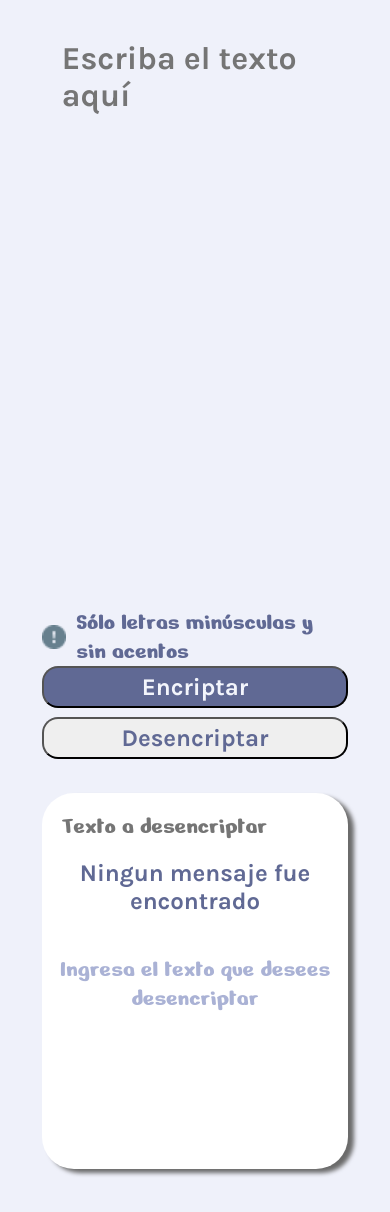
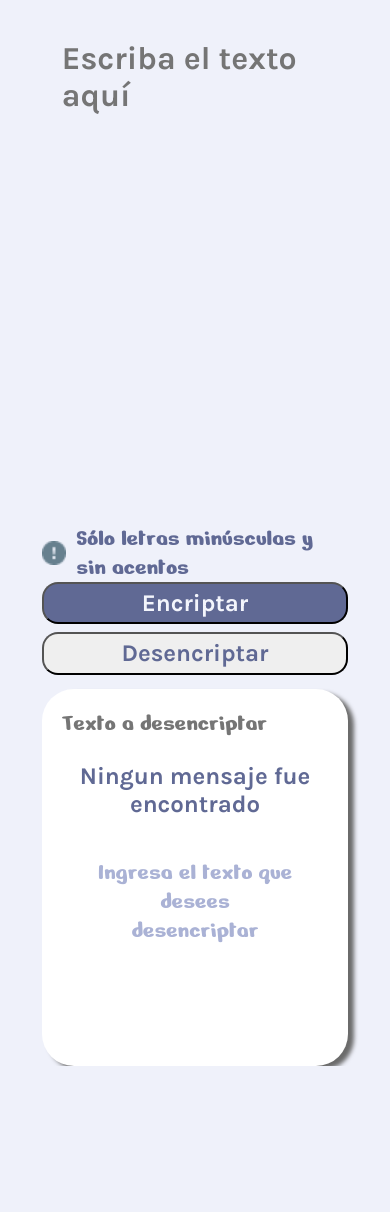
Before and after one commit to lalejosn/encriptador-de-texto, a plain HTML site: page index.html in a window 390 px wide. Shown: the part 106-1318 px from the top of the page. After the commit the page ends 1172 px from the top, so only its background shows below. Drawn offline with Linux system fonts and the light colour scheme.

Commit message:
Add files via upload

```diff
--- a/stylesheets/style.css
+++ b/stylesheets/style.css
@@ -21,6 +21,8 @@
     flex-direction: row;
     height: 100vh;
     background-color: var(--color-secundario);
+    min-height: 400px;
+    min-width: 320px;
 }
 
 .header{
@@ -47,7 +49,6 @@
 }
 
 .encriptador__principal{
-    flex: 1;
     display: flex;
     flex-direction: column;
     box-sizing: border-box;
@@ -97,6 +98,9 @@
 }
 
 .encriptador__boton {
+    display: flex;
+    align-items: center;
+    justify-content: center;
     height: 100%;
     width: 49%;
     border-radius: 16px;
@@ -105,6 +109,8 @@
     font-size: 1.5rem;
     font-weight: 700;
     font-family: var(--fuente-karla);
+    padding: 10px 20px;
+    min-height: 3rem;
 }
 
 .encriptador__boton:hover {
@@ -113,6 +119,9 @@
 }
 
 .encriptador__boton__reverse {
+    display: flex;
+    align-items: center;
+    justify-content: center;
     height: 100%;
     width: 49%;
     border-radius: 16px;
@@ -120,6 +129,8 @@
     font-weight: 700;
     color: var(--color-quinto);
     font-family: var(--fuente-karla);
+    padding: 10px 20px;
+    min-height: 3rem;
 }
 
 .encriptador__boton__reverse:hover {
@@ -134,6 +145,7 @@
     display: flex;
     max-width: 400px;
     position: relative;
+    max-height: 90vh;
 }
 
 
@@ -157,13 +169,13 @@
 .overlay {
     max-width: 400px;
     position: absolute;
-    margin-top: 10vh;
-    margin-right: 5vh;
+    margin:5vh 10vh 10vh 5vh;
     align-items: center;
     align-content: center;
     text-align: center;
     top: 25%;
     pointer-events: none;
+    max-height: 80%;
 }
 
 .overlay.hidden {
@@ -192,13 +204,22 @@
     text-align: center;
     color: var(--color-cuarto);
 }
+
+@media (max-height: 925px){
+    .overlay__imagen{
+        width: 0;
+        height: 0;
+    }
+}
+
 @media (max-width: 1250px) {
     .body{
         flex-direction: column;
+        height: none;
     }
 
     .header{
-        width: 100vh;
+        width: 100%;
         height: 10vh;
         box-sizing: border-box;
     }
@@ -212,14 +233,17 @@
     .main{
         width: 100%;
         gap: 3vh;
+        height: none;
     }
 
     .encriptador__principal {
         width: 45%;
+        height: 90vh;
     }
 
     .encriptador__input__reverse {
         width: 45%;
+        height: 100vh;
     }
 }
 
@@ -239,6 +263,7 @@
 
     .encriptador__principal {
         width: 100%;
+        height: 100vh;
         margin:0;
     }
 
@@ -246,7 +271,7 @@
         margin-left: 5vh;
         margin-right: 5vh;
         margin-bottom: 0;
-        height: 65vh;
+        height: 55vh;
         margin-top: 5vh;
     }
 
@@ -278,7 +303,8 @@
     }
 
     .encriptador__input__reverse {
-        margin-top: 0;
+        min-height: 400px;
+        margin-top: 40px;
         margin-left: 0;
         width: 100%;
         max-width: 780px;
@@ -286,18 +312,15 @@
 
     .encriptador__input__reverse_entrada {
         width: 100%;
-        margin-bottom: 5vh;
-        margin-left: 5vh;
-        margin-right: 5vh;
+        margin: 3vh 5vh 5vh 5vh;
         min-height: 40vh;
     }
 
     .overlay {
-        max-width: 800px;
+        max-width: 780px;
         top: 10%;
         width: 100%;
-        margin-left: 0;
-        margin-right: 0;
+        margin: 5vh 5vh 5vh 0;
         display: flex;
         justify-content: center;
         align-items: center;
@@ -306,13 +329,16 @@
 
     .overlay__titulo {
         display: flex;
-        max-width:350px;
+        max-width:300px;
         text-align: center;
         top: 25%;
     }
 
     .overlay__parrafo {
-        max-width:350px;
+        max-width:200px;
+        margin-left: 5vh;
+        margin-right: 5vh;
+        margin-bottom: 10vh;
     }
 
     .overlay__imagen {
```
